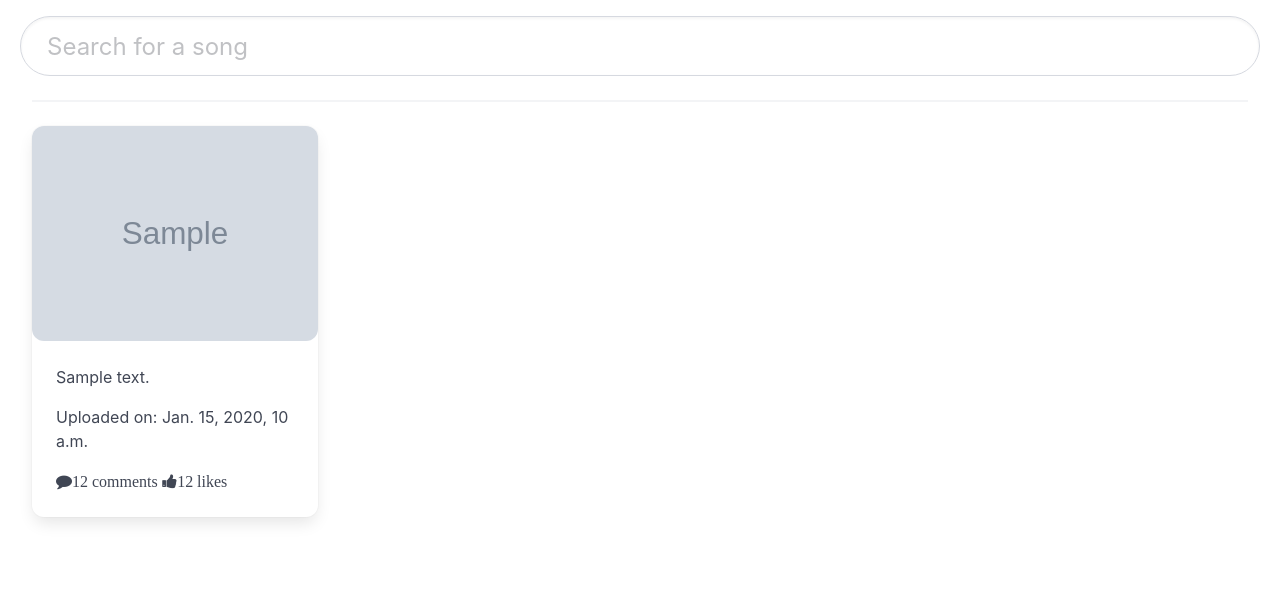
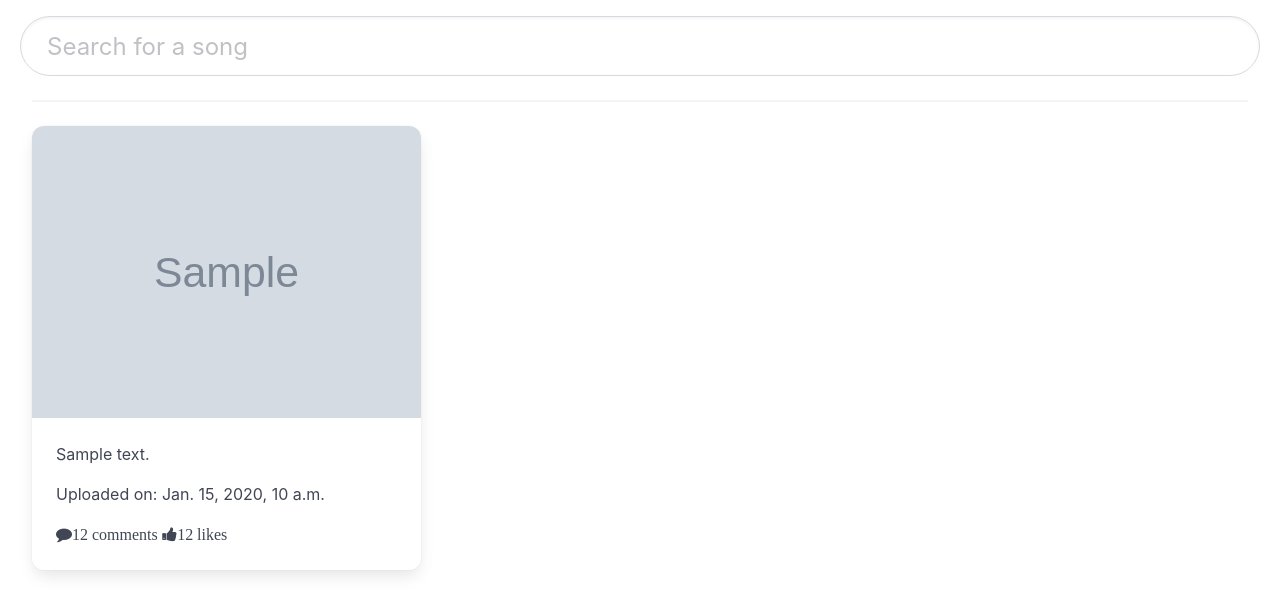
Before and after one commit to squadran2003/botify, a Django app: page / in a window 1280 px wide. Shown: the part 56-671 px from the top of the page. Run offline with Django 5.2, Linux system fonts and the light colour scheme; tables that the repository leaves empty hold one stand-in row (values such as "Sample post"); grey boxes marked "Sample" are stand-in pictures.

Commit message:
fix styles on index page

```diff
--- a/botify/templates/index_video.html
+++ b/botify/templates/index_video.html
@@ -3,17 +3,19 @@
 <div class="container is-fluid">
   <div class="columns is-multiline">
     {% for song in songs %}
-    <div class="column is-modile is-one-quarter">
-        <div class="card is-half-tablet is-one-third-desktop">
+    <div class="column is-one-third-desktop">
+        <div class="card">
             <div class="card-image">
-              <figure class="image is-4by3">
+              <figure class="image is-half-tablet is-one-third-desktop">
                 <a href="{% url 'songs:detail' song.id %}">
                   <img
                     src="{{song.thumbnail.url}}"
                     alt="Placeholder image"
+                    style="width: 100%; height: 100%;"
                   />
                 </a>
               </figure>
+            </div>
             <div class="card-content">
               <div class="media">
                 <div class="content">
@@ -33,11 +35,10 @@
                 </div>
             </div>
           </div>
-
+      </div>
     </div>
     {% endfor %}
   </div>
-
 </div>
 
 {% endblock %}
```
Also changed, not shown: botify/songs/signals.py (+12 -7 lines), botify/songs/templates/songs/song_detail.html (+6 -9 lines). Lines whose indentation alone changed are shown as unchanged.
